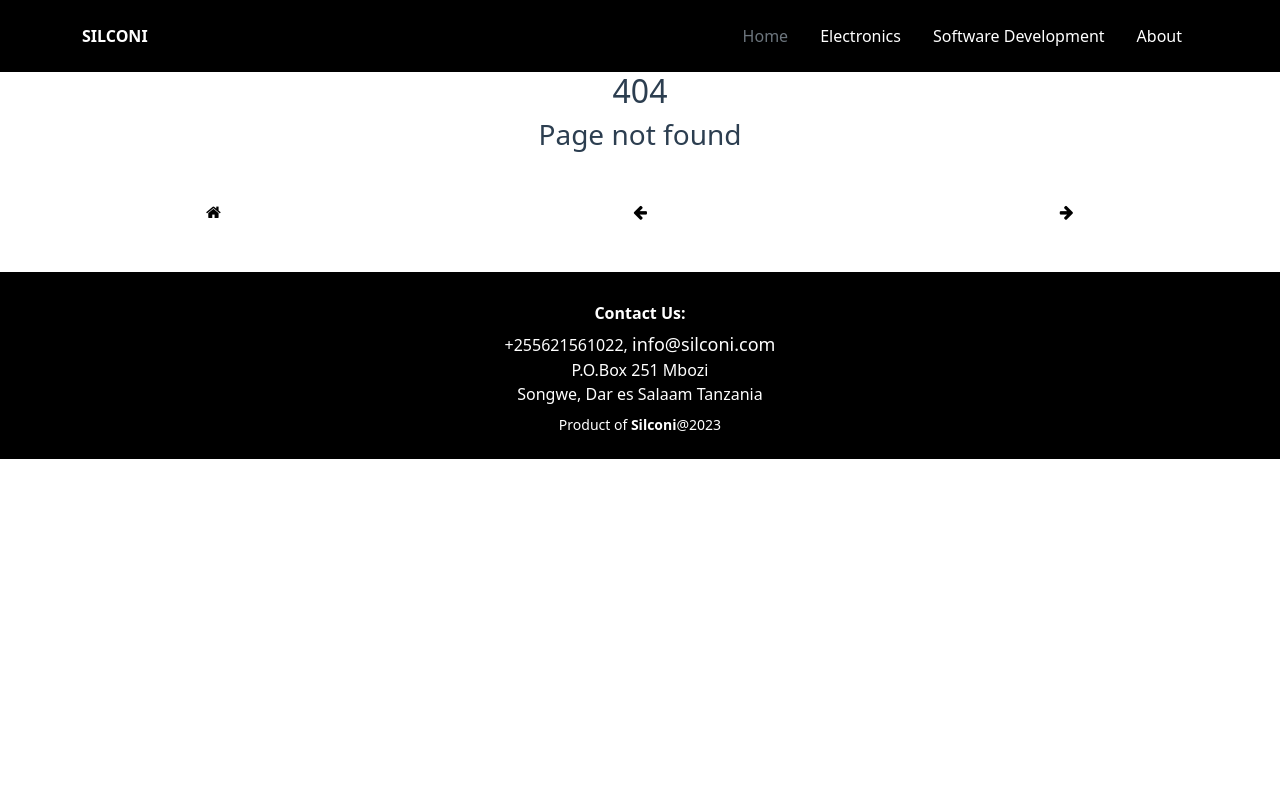
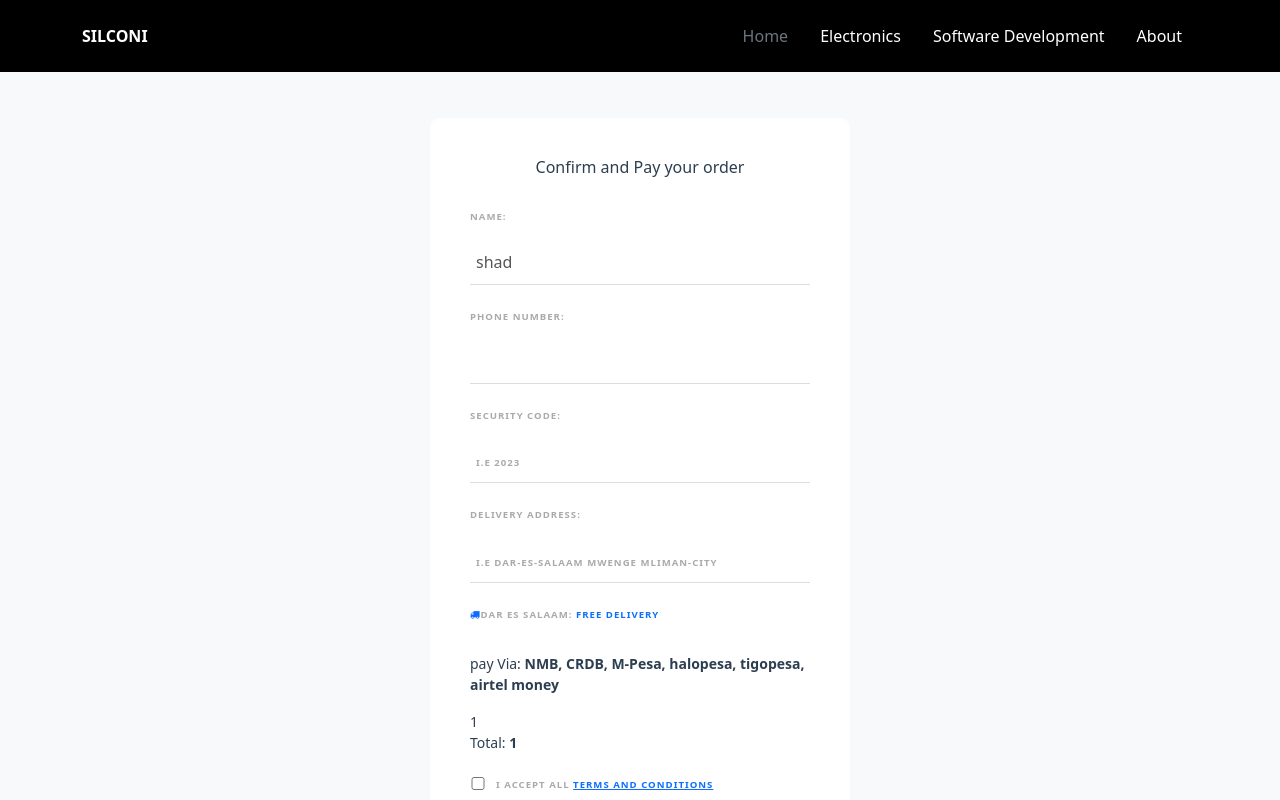
Before and after one commit to shadmbwagha/silconi, a Vue app: page /ConfirmOrder/1/1 in a window 1280 px wide. Before the commit this address had no page. Shown: the top 800 px of the page. Built offline with nearby package versions, Linux system fonts and the light colour scheme.

Commit message:
final touches

```diff
--- a/src/App.vue
+++ b/src/App.vue
@@ -1,7 +1,7 @@
 <template>
   <link rel="stylesheet" href="https://cdnjs.cloudflare.com/ajax/libs/font-awesome/4.7.0/css/font-awesome.min.css">
   <link href="https://cdn.jsdelivr.net/npm/bootstrap@5.2.3/dist/css/bootstrap.min.css" rel="stylesheet">
-  <AppHeader/>
+  <AppHeader class=""/>
   <router-view :laptops="laptops" :accesories="accesories"/>
   <AppFooter/>
 
@@ -57,8 +57,9 @@ body{
   background-color: black;
   padding: 10px 20px;
   color: white;
-  width: 80%;
+  width: 90%;
   text-align: center;
+
 }
 
 </style>
--- a/src/components/AppHeader.vue
+++ b/src/components/AppHeader.vue
@@ -1,5 +1,5 @@
 <template>
-    <header>
+    <header >
         <div class="px-0 py-2 text-white">
           <div class="container">
             <div class="d-flex flex-wrap align-items-center justify-content-center justify-content-lg-start">
@@ -7,7 +7,7 @@
                 <div class="fw-bolder me-2 display-7 my-3">SILCONI</div>
               </a>
 
-              <ul class="nav col-12 col-lg-auto my-2 justify-content-center align-items-center my-md-0 text-small">
+              <ul class="nav col-12 col-lg-auto my-2 align-items-center my-md-0 text-small">
                 <!-- <li>
                   <div @click="back" class=" fa fa-arrow-left text-muted"></div>
                 </li>
--- a/src/components/ItemShelve.vue
+++ b/src/components/ItemShelve.vue
@@ -5,12 +5,12 @@
             <img :src="img" alt="" class="img-fluid h-40">
         </div>
 
-        <div class="p-2 pd-md-3 item">
+        <div class="p-2 p-md-3 item">
             <h4 class="">{{ name }}</h4>
             <p class="">{{ desc }}</p>
             <p class="lead" style="color:#E8491D;">tsh <strong class="fw-bold">{{ price }}</strong></p>
-            <div class="">
-            <div class="btn-buy fw-bold">Buy Now</div>
+            <div class="d-flex justify-content-center align-items-center mx-auto">
+                <div class="btn-buy fw-bold">Buy Now</div>
             </div>
         </div>
 
--- a/src/router/index.js
+++ b/src/router/index.js
@@ -5,6 +5,8 @@ import ItemView from '../views/ItemView.vue'
 import AboutView from '../views/About.vue'
 import TermsView from '../views/TermsView.vue'
 import NotFound from '../views/NotFound.vue'
+import ConfirmOrder from '../views/ConfirmOrder.vue'
+
 
 
 const routes = [
@@ -34,6 +36,12 @@ const routes = [
     component: ItemView,
     props: true
   },
+  {
+    path: '/ConfirmOrder/:ItemName/:price',
+    name: 'ConfirmOrder',
+    component: ConfirmOrder,
+    props: true
+  },
 
   //catch all 404
   {
--- /dev/null
+++ b/src/views/ConfirmOrder.vue
@@ -0,0 +1,83 @@
+<template >
+ <div class="py-3 bg-light">
+  <form class="" action="/ItemsView">
+    <h6 class="text-center">Confirm and Pay your order</h6>
+    <label>Name: </label>
+    <input type="text" required v-model="name">
+    <label>Phone Number: </label>
+    <input type="text" required>
+    <label>Security Code: </label>
+    <input type="number" placeholder="i.e 2023" required>
+    <label>Delivery address: </label>
+    <input type="text" required placeholder="i.e Dar-es-salaam mwenge mliman-city">
+    <label class=""><i class="fa fa-truck text-primary"></i>Dar es salaam: <span class="text-primary">Free delivery</span></label>
+
+    <div class="my-3 small">
+      <span>pay Via: </span>
+      <span class="fw-bold">NMB, CRDB, M-Pesa, halopesa, tigopesa, airtel money</span>
+  </div>
+  <div class="small">{{ ItemName }} <br>Total: <span class="fw-bold">{{ price }}</span></div>
+
+  <div class="terms ">
+    <input type="checkbox" required>
+    <label>I accept all <router-link :to="{ name : 'TermsView'}"> Terms and Conditions</router-link></label>
+  </div>
+  <div class="text-center">
+     <button class="btn btn-primary text-white" ><a :href="href + ItemName + ' Total price: ' + price" class="text-white fw-bold" style="text-decoration:none;">Pay Now</a></button>
+  </div>
+
+  </form>
+ </div>
+
+
+
+</template>
+
+<script>
+export default {
+  props: ['ItemName', 'price'],
+  data(){
+    return {
+      name: 'shad'
+    }
+  },
+}
+</script>
+
+<style scoped>
+form{
+  max-width: 420px;
+  margin: 30px auto;
+  background:white;
+  text-align: left;
+  padding: 40px;
+  border-radius: 10px;
+  }
+  label, ::placeholder {
+    color:#aaa;
+    display: inline-block;
+    margin: 25px 0 15px;
+    font-size: 0.6em;
+    text-transform: uppercase;
+    letter-spacing: 1px;
+    font-weight: bold;
+  }
+  input {
+  display: block;
+  padding: 10px 6px;
+  width: 100%;
+  box-sizing: border-box;
+  border: none;
+  border-bottom: 1px solid #ddd;
+  color:#555;
+  }
+  input[type="checkbox"] {
+    display: inline-block;
+    width: 16px;
+    margin: 0 10px 0 0;
+    position: relative;
+    top: 2px;
+
+  }
+
+</style>
--- a/src/views/ItemView.vue
+++ b/src/views/ItemView.vue
@@ -34,23 +34,25 @@
                 <div>
                     <span class="lead fw-bold">Total: </span ><span class="h4 ms-3" style="color:#E8491D;">tsh <span class="fw-bold">{{item.cost[currentCostIndex]}}</span></span>
                     </div>
-                        <div>
+                        <div class="small my-2">
                             <label>
-                                <input type="checkbox" v-model="isChecked" value="inside" checked> In dar es salaam region shipping cost:
+                                In dar es salaam region shipping cost:
                                     <span class="text-primary"> Free shipping</span>
                             </label>
                             <label  v-if="item.cost[currentCostIndex]>250000">
-                                <input type="checkbox" v-model="isChecked" value="outside"> Other regions shipping: <span class="text-primary"> 26,500/=</span>
+                                Other regions shipping: <span class="text-primary"> 26,500/=</span>
                             </label>
                         </div>
 
 
             </div>
 
+           <router-link :to="{name: 'ConfirmOrder', params: { ItemName: item.name, price: item.cost[currentCostIndex] }}" >
+                <div class="my-3 d-flex justify-content-center align-items-center">
+                    <div class="btn-buy fw-bold mt-5">Buy Now</div>
+                </div>
+           </router-link>
 
-            <div class="my-3 d-flex justify-content-center align-items-center">
-                <div class="btn-buy fw-bold mt-5"><a :href="href + item.name + ' price: ' + item.cost[currentCostIndex]">Buy Now</a></div>
-            </div>
         </div>
 
     </div>
```
Also changed, not shown: src/components/ConfirmOrder.vue (deleted, +0 -28 lines).
